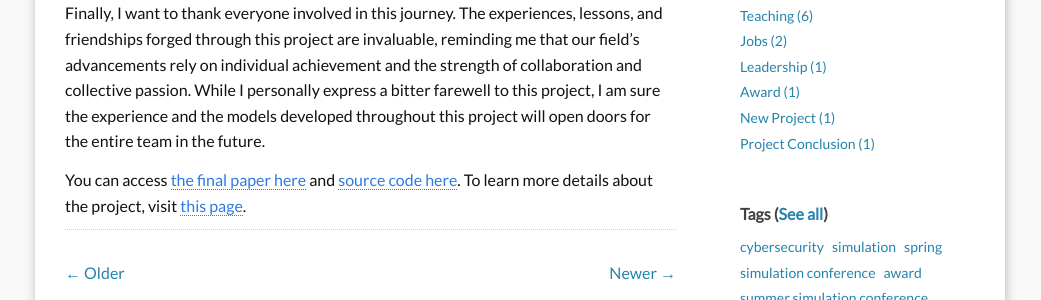
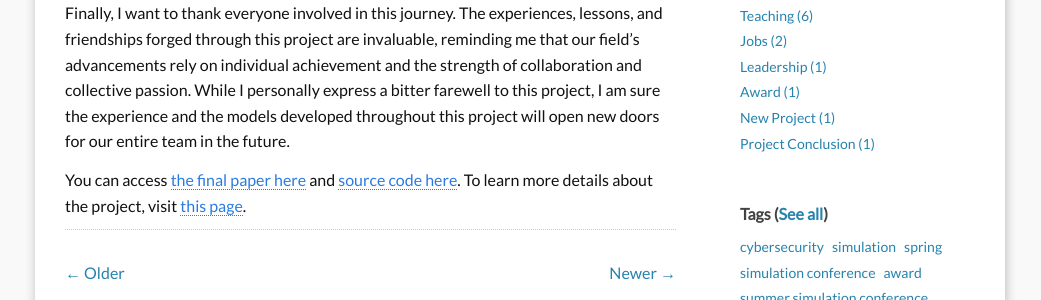
Before and after one commit to hamdikavak/hamdikavak.github.io, a Jekyll site: the page built from _posts/2021-11-07-urban-life-paper-darpa.md, in a window 1280 px wide and 900 px high, scrolled down 841 px. Shown: the part 257-557 px from the top of the window, without its empty margins (120-1161 px from the left). Built offline with Jekyll 4.4.1, drawn with Linux system fonts in a browser that asks for light colours; nearby versions of some CDN libraries; comment, search, counter and statistics services are not loaded.

Commit message:
urban life model post

```diff
--- a/_posts/2021-11-07-urban-life-paper-darpa.md
+++ b/_posts/2021-11-07-urban-life-paper-darpa.md
@@ -18,6 +18,6 @@ About a year ago, our DARPA-funded Ground Truth Project ended while we continued
 
 Through countless iterations, brainstorming meetings, and collaborative research, I have gained invaluable experience improving my analytical rigor and technical expertise in modeling. Moreover, this project helped me cultivate a more nuanced understanding of social dynamics. Each collaborator brought distinctive expertise that shaped the project’s success, from advancing scalability methods to crafting unique agent behaviors.
 
-Finally, I want to thank everyone involved in this journey. The experiences, lessons, and friendships forged through this project are invaluable, reminding me that our field’s advancements rely on individual achievement and the strength of collaboration and collective passion. While I personally express a bitter farewell to this project, I am sure the experience and the models developed throughout this project will open doors for the entire team in the future.
+Finally, I want to thank everyone involved in this journey. The experiences, lessons, and friendships forged through this project are invaluable, reminding me that our field’s advancements rely on individual achievement and the strength of collaboration and collective passion. While I personally express a bitter farewell to this project, I am sure the experience and the models developed throughout this project will open new doors for our entire team in the future.
 
 You can access  [the final paper here](https://link.springer.com/content/pdf/10.1007/s10588-021-09348-7.pdf) and [source code here](https://github.com/gmuggs/pol). To learn more details about the project, visit [this page]({{ site.baseurl }}/research/modeling-and-simulation-darpa-urban-life/).
```
